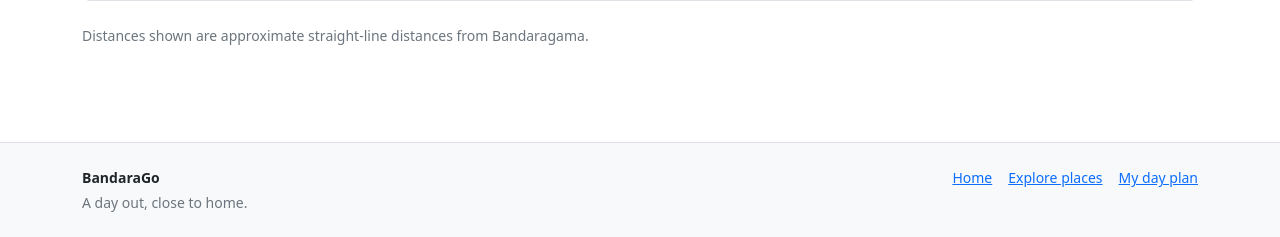
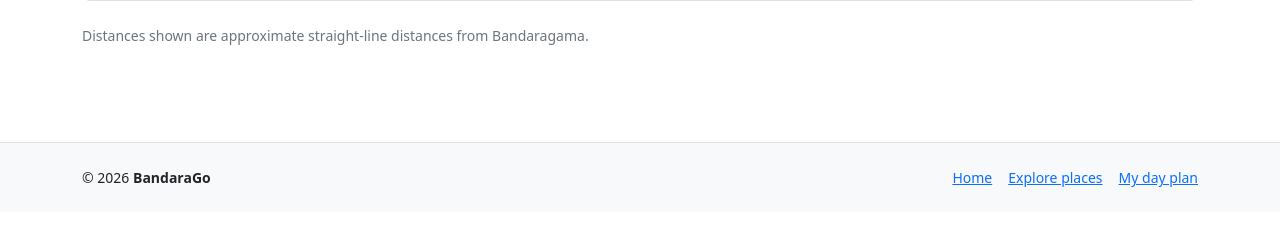
Before and after one commit to Harsha-Fernando/BandaraGo, a Django app: page / in a window 1280 px wide. Shown: the part 857-1094 px from the top of the page. After the commit the page ends 1044 px from the top, so only its background shows below. Run offline with Django 5.2, Linux system fonts and the light colour scheme; data that the repository does not hold is empty; parts of the project's set-up code (start-up, migrations or seed data) failed here and were passed over; some libraries are stand-ins or nearby versions.

Commit message:
style: replace footer tagline with copyright

```diff
--- a/templates/base.html
+++ b/templates/base.html
@@ -39,7 +39,7 @@
   <main id="main" class="flex-grow-1">{% block content %}{% endblock %}</main>
   <footer class="border-top bg-light py-4 mt-5">
     <div class="container d-flex flex-wrap justify-content-between gap-3 small">
-      <p class="mb-0"><strong>BandaraGo</strong><span class="text-secondary d-block mt-1">A day out, close to home.</span></p>
+      <p class="mb-0">&copy; {% now "Y" %} <strong>BandaraGo</strong></p>
       <nav class="d-flex flex-wrap align-items-start gap-3" aria-label="Footer navigation"><a href="{% url 'home' %}">Home</a><a href="{% url 'attractions:list' %}">Explore places</a><a href="{% url 'planner:detail' %}">My day plan</a></nav>
     </div>
   </footer>
```
